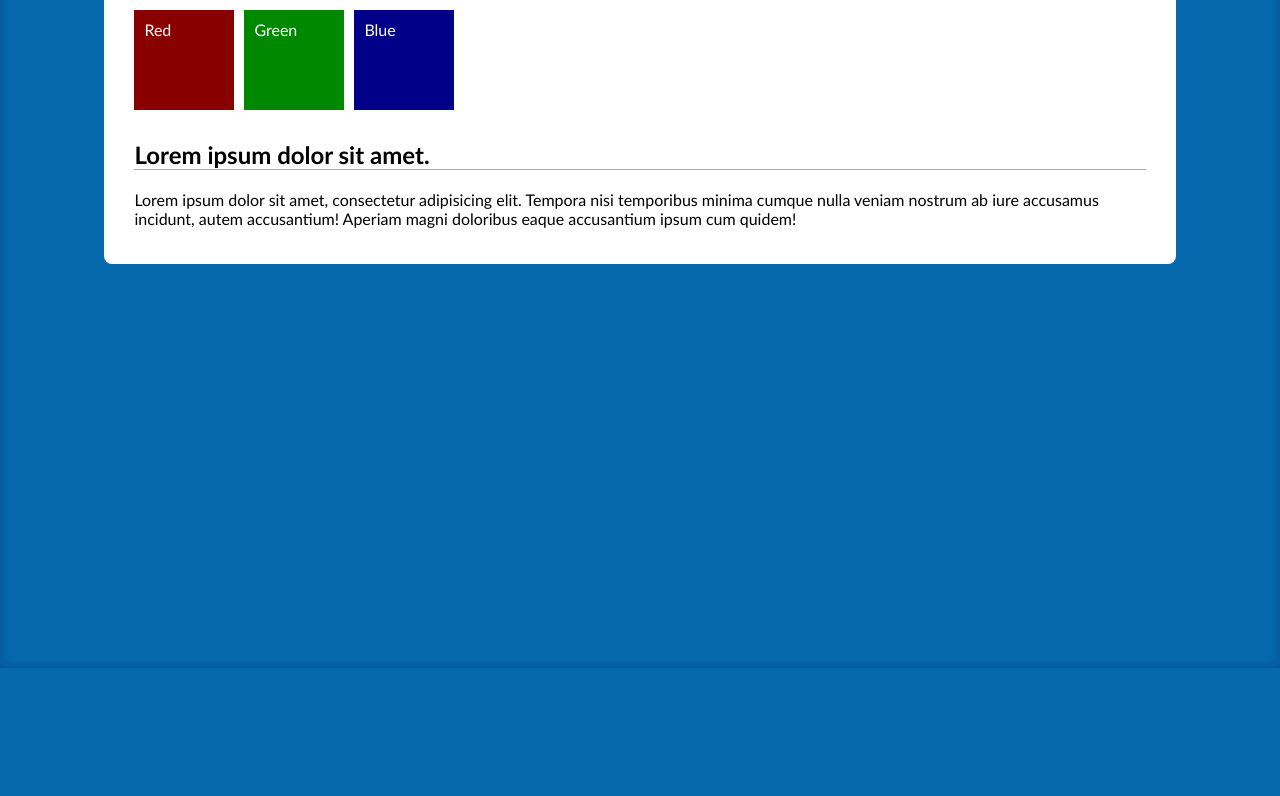
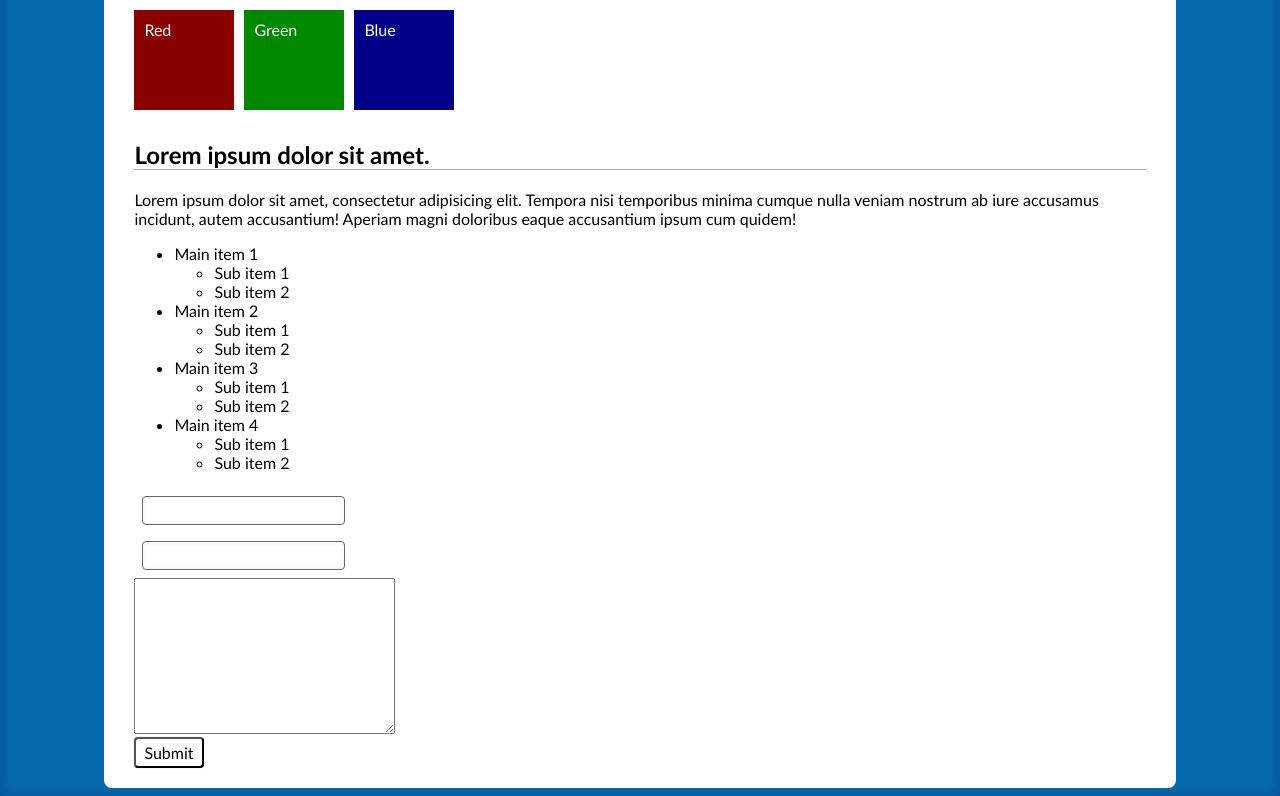
Before and after one commit to rradfar/jquery-refresher, a plain HTML site: page base/index.html in a window 1280 px wide. Shown: the part 132-928 px from the top of the page. Before the commit the page ends 800 px from the top, so only its background shows below. Drawn offline with nearby package versions, Linux system fonts and the light colour scheme.

```diff
--- a/base/index.html
+++ b/base/index.html
@@ -24,6 +24,42 @@
     <p>Lorem ipsum dolor sit amet, consectetur adipisicing elit. Tempora nisi temporibus minima cumque nulla veniam
       nostrum ab iure accusamus incidunt, autem accusantium! Aperiam magni doloribus eaque accusantium ipsum cum quidem!
     </p>
+    <ul id="list">
+      <li>
+        Main item 1
+        <ul>
+          <li>Sub item 1</li>
+          <li>Sub item 2</li>
+        </ul>
+      </li>
+      <li>
+        Main item 2
+        <ul>
+          <li>Sub item 1</li>
+          <li>Sub item 2</li>
+        </ul>
+      </li>
+      <li>
+        Main item 3
+        <ul>
+          <li>Sub item 1</li>
+          <li>Sub item 2</li>
+        </ul>
+      </li>
+      <li>
+        Main item 4
+        <ul>
+          <li>Sub item 1</li>
+          <li>Sub item 2</li>
+        </ul>
+      </li>
+    </ul>
+    <form action="">
+      <input type="text"><br />
+      <input type="email" name="" id=""><br />
+      <textarea name="" id="" cols="30" rows="10"></textarea><br />
+      <input type="submit" value="Submit">
+    </form>
   </div>
 </body>
 
```
Also changed, not shown: base/js/script.js (+33 -0 lines).
